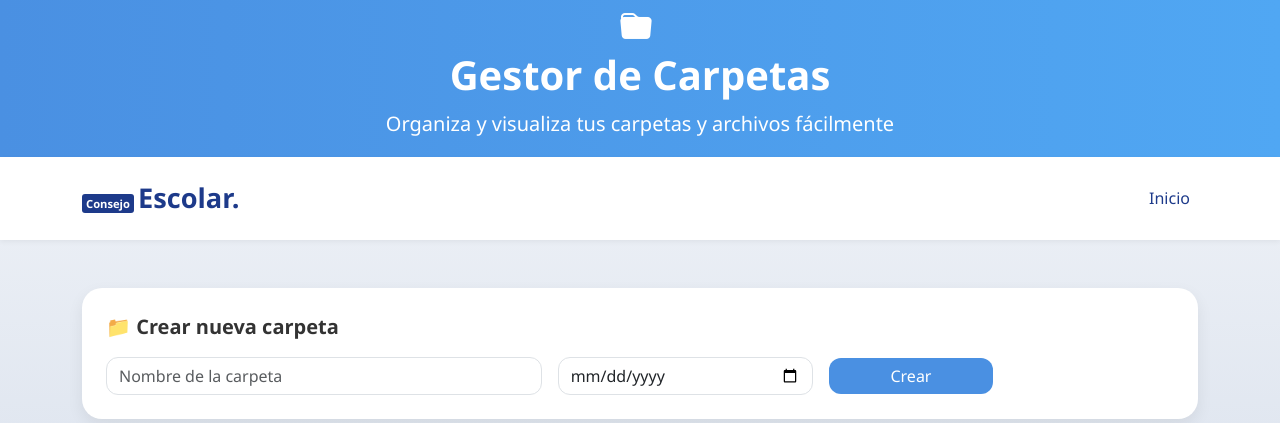
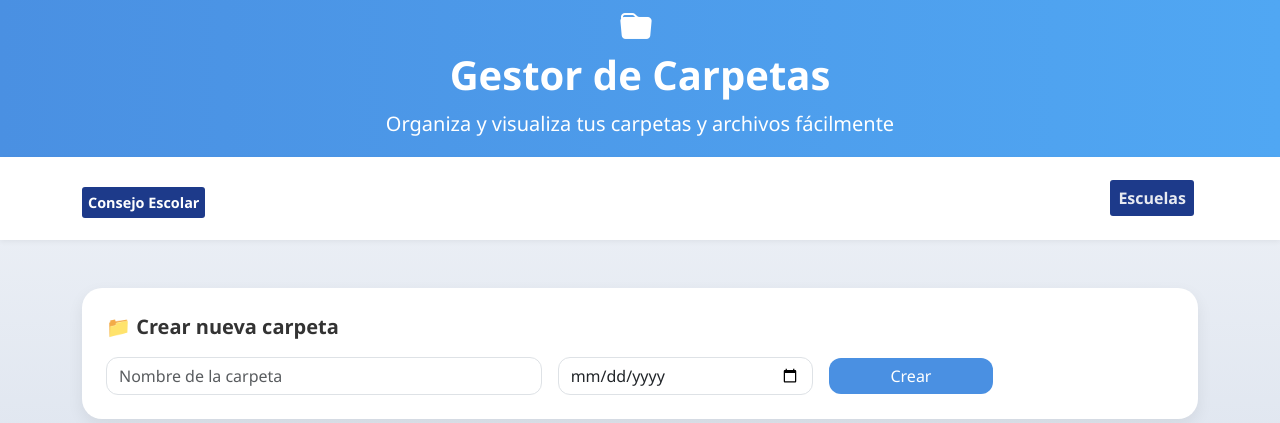
Before and after one commit to Jean-Pierre001/Proyecto_ConsejoEscuela, a PHP site: page /folders.php in a window 1280 px wide. Shown: the top 423 px of the page. Run offline with PHP 8.4, Linux system fonts and the light colour scheme.

Commit message:
Modificados index, escuelas, folders

```diff
--- a/folders.php
+++ b/folders.php
@@ -89,17 +89,21 @@ if ($filterDate !== '') {
     }
 
     .navbar-brand span {
-      font-size: 0.7rem;
+      font-size: 0.9rem;
       background-color: #1d3a8a;
       color: white;
-      padding: 2px 4px;
+      padding: 6px 6px;
       border-radius: 3px;
       margin-right: 4px;
     }
 
     .nav-link {
-      color: #1d3a8a !important;
-      font-weight: 500;
+      padding: 6px 6px;
+      background-color: #1d3a8a;
+      color:rgb(231, 234, 241) !important;
+      font-weight: bold;
+      border-radius: 3px;
+      margin-right: 4px;
     }
     .nav-item.dropdown:hover .nav-link {
       color: #f6b800 !important;
@@ -189,15 +193,15 @@ if ($filterDate !== '') {
   <!-- Navbar principal -->
   <nav id="mainNavbar" class="navbar navbar-expand-lg sticky-top">
     <div class="container">
-      <a class="navbar-brand" href="escuelas/escuelas.php">
-        <span>Consejo</span>Escolar.
+      <a class="navbar-brand" href="index.php">
+        <span>Consejo Escolar</span>
       </a>
       <button class="navbar-toggler" type="button" data-bs-toggle="collapse" data-bs-target="#navbarNav">
         <span class="navbar-toggler-icon"></span>
       </button>
       <div class="collapse navbar-collapse justify-content-end" id="navbarNav">
         <ul class="navbar-nav">
-          <li class="nav-item"><a class="nav-link" href="folders.php">Inicio</a></li>
+          <li class="nav-item"><a class="nav-link" href="escuelas/escuelas.php">Escuelas</a></li>
         </ul>
       </div>
     </div>
```
Also changed, not shown: escuelas/escuelas.php (+12 -8 lines), index.php (+11 -10 lines).
